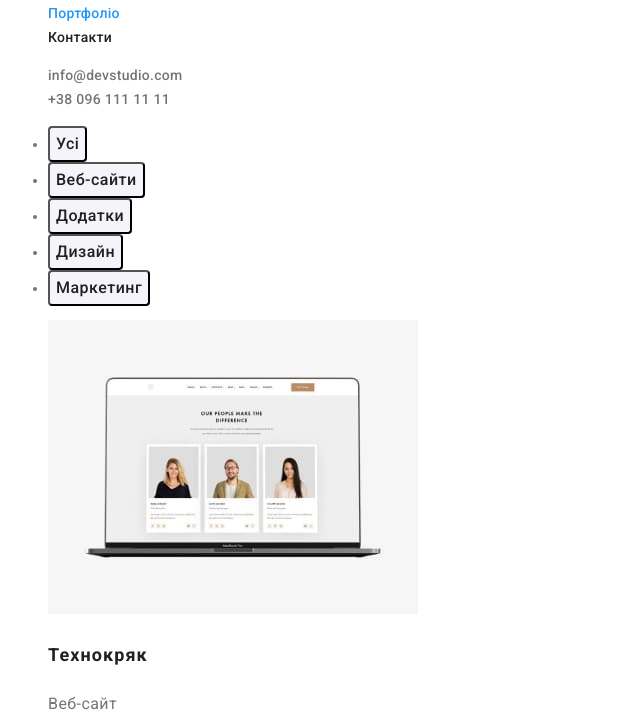
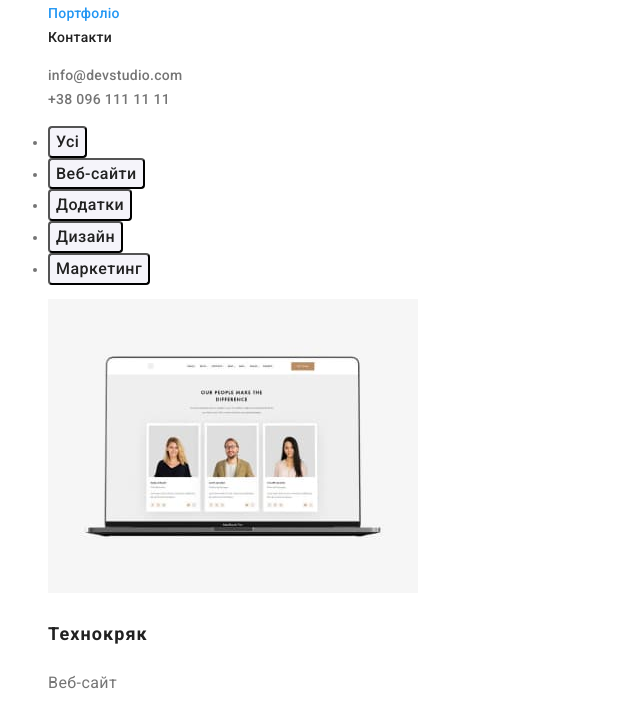
Before and after one commit to neutr00n/goit-markup-hw-02, a plain HTML site: page portfolio.html in a window 1280 px wide. Shown: the part 76-787 px from the top of the page, without its empty margins (0-640 px from the left). Drawn offline with Linux system fonts and the light colour scheme.

Commit message:
mod btn css

```diff
--- a/css/styles.css
+++ b/css/styles.css
@@ -37,7 +37,7 @@ body {
   margin: -1px;
 }
 
-/* Logo */
+/* Header */
 
 .logo {
   font-family: Raleway, sans-serif;
@@ -166,43 +166,36 @@ body {
 
 .btn {
   font-family: inherit;
-  font-weight: 700;
+  font-weight: 500;
   font-size: 16px;
-  line-height: 1.88;
+  line-height: 1.62;
+  letter-spacing: 0.03em;
   color: var(--primary-title-color);
-  letter-spacing: 0.06em;
 
-  background-color: var(--primary-white-color);
-
+  background-color: var(--secondary-gray-color);
   border-radius: 4px;
 
   cursor: pointer;
 }
 
+.btn:hover,
+.btn:focus {
+  color: var(--primary-white-color);
+  background-color: var(--accent-color);
+}
+
 .btn-primary {
-  background-color: var(--accent-color);
+  font-weight: 700;
+  line-height: 1.88;
+  letter-spacing: 0.06em;
   color: var(--primary-white-color);
 
-  box-shadow: 0px 4px 4px rgba(0, 0, 0, 0.15);
-}
-
-.btn-secondary {
-  font-weight: 500;
-  letter-spacing: 0.03em;
-  color: var(--primary-title-color);
-
-  background-color: var(--secondary-gray-color);
+  background-color: var(--accent-color);
 }
 
 .btn-primary:hover,
 .btn-primary:focus {
   background-color: var(--bgcolor-primary-btn);
-}
-
-.btn-secondary:hover,
-.btn-secondary:focus {
-  color: var(--primary-white-color);
-  background-color: var(--accent-color);
 }
 
 /* Footer */
--- a/portfolio.html
+++ b/portfolio.html
@@ -34,11 +34,11 @@
       <section class="section">
         <h1 class="section-title visually-hidden">Наші проєкти</h1>
         <ul>
-          <li><button class="btn btn-secondary" type="button">Усі</button></li>
-          <li><button class="btn btn-secondary" type="button">Веб-сайти</button></li>
-          <li><button class="btn btn-secondary" type="button">Додатки</button></li>
-          <li><button class="btn btn-secondary" type="button">Дизайн</button></li>
-          <li><button class="btn btn-secondary" type="button">Маркетинг</button></li>
+          <li><button class="btn" type="button">Усі</button></li>
+          <li><button class="btn" type="button">Веб-сайти</button></li>
+          <li><button class="btn" type="button">Додатки</button></li>
+          <li><button class="btn" type="button">Дизайн</button></li>
+          <li><button class="btn" type="button">Маркетинг</button></li>
         </ul>
         <ul class="project-list list">
           <li class="project-items">
```
